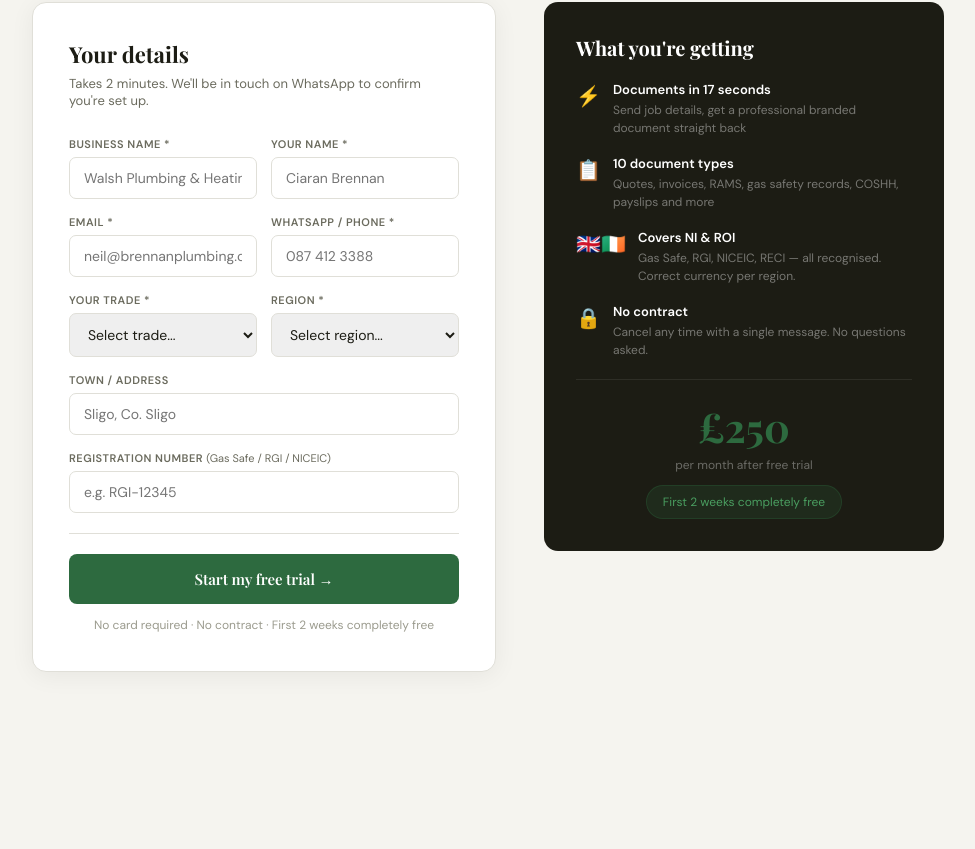
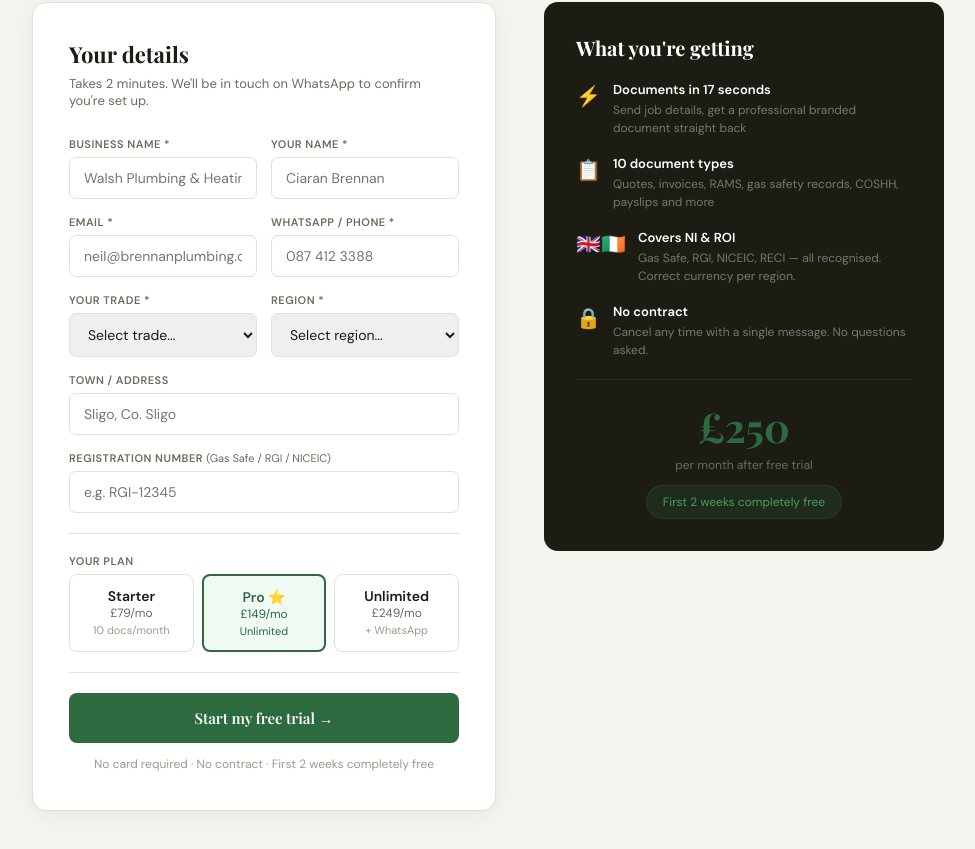
Before and after one commit to rorycorcoran2004-cyber/tradedeskni, a plain HTML site: page start.html in a window 1280 px wide. Shown: the part 372-1221 px from the top of the page, without its empty margins (152-1127 px from the left). Before the commit the page ends 1124 px from the top, so only its background shows below. Drawn offline with nearby package versions, Linux system fonts and the light colour scheme.

Commit message:
Add tier selector to signup form

```diff
--- a/start.html
+++ b/start.html
@@ -120,6 +120,30 @@ nav{background:#1C1C14;padding:0 40px;height:52px;display:flex;align-items:cente
 
       <div class="divider"></div>
 
+      <div class="field">
+        <label>Your Plan</label>
+        <div style="display:grid;grid-template-columns:1fr 1fr 1fr;gap:8px" id="tier-selector">
+          <div class="tier-option" data-tier="starter" onclick="selectTier('starter')" style="border:1.5px solid #e0dfd8;border-radius:8px;padding:12px;cursor:pointer;text-align:center;transition:all .2s">
+            <div style="font-weight:600;font-size:14px;color:#1C1C14">Starter</div>
+            <div style="font-size:12px;color:#6B6B5E" id="tp-starter">£79/mo</div>
+            <div style="font-size:11px;color:#9B9B8E;margin-top:2px">10 docs/month</div>
+          </div>
+          <div class="tier-option" data-tier="pro" onclick="selectTier('pro')" style="border:2px solid #2D6A3F;border-radius:8px;padding:12px;cursor:pointer;text-align:center;background:#f0f9f2;transition:all .2s">
+            <div style="font-weight:600;font-size:14px;color:#2D6A3F">Pro ⭐</div>
+            <div style="font-size:12px;color:#2D6A3F" id="tp-pro">£149/mo</div>
+            <div style="font-size:11px;color:#2D6A3F;margin-top:2px">Unlimited</div>
+          </div>
+          <div class="tier-option" data-tier="unlimited" onclick="selectTier('unlimited')" style="border:1.5px solid #e0dfd8;border-radius:8px;padding:12px;cursor:pointer;text-align:center;transition:all .2s">
+            <div style="font-weight:600;font-size:14px;color:#1C1C14">Unlimited</div>
+            <div style="font-size:12px;color:#6B6B5E" id="tp-unlimited">£249/mo</div>
+            <div style="font-size:11px;color:#9B9B8E;margin-top:2px">+ WhatsApp</div>
+          </div>
+        </div>
+        <input type="hidden" id="f-tier" value="pro">
+      </div>
+
+      <div class="divider"></div>
+
       <button class="submit-btn" id="f-btn" onclick="submitForm()">Start my free trial →</button>
       <p class="fine">No card required · No contract · First 2 weeks completely free</p>
       <div class="status" id="f-status"></div>
@@ -227,6 +251,28 @@ function submitForm(){
     btn.textContent = 'Start my free trial →';
   });
 }
+
+  function selectTier(tier) {
+    document.getElementById('f-tier').value = tier;
+    document.querySelectorAll('.tier-option').forEach(el => {
+      const sel = el.dataset.tier === tier;
+      el.style.border = sel ? '2px solid #2D6A3F' : '1.5px solid #e0dfd8';
+      el.style.background = sel ? '#f0f9f2' : '';
+      const nameEl = el.querySelector('div:first-child');
+      if(nameEl) nameEl.style.color = sel ? '#2D6A3F' : '#1C1C14';
+    });
+  }
+  function updateTierPrices(roi) {
+    document.getElementById('tp-starter').textContent = roi ? '€79/mo' : '£79/mo';
+    document.getElementById('tp-pro').textContent = roi ? '€149/mo' : '£149/mo';
+    document.getElementById('tp-unlimited').textContent = roi ? '€249/mo' : '£249/mo';
+  }
+  // Pre-select tier from URL
+  window.addEventListener('load', () => {
+    const t = new URLSearchParams(window.location.search).get('tier');
+    if(t && ['starter','pro','unlimited'].includes(t)) selectTier(t);
+    else selectTier('pro');
+  });
 </script>
 </body>
 </html>
```
